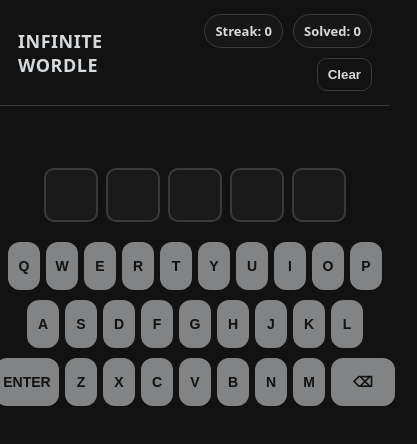
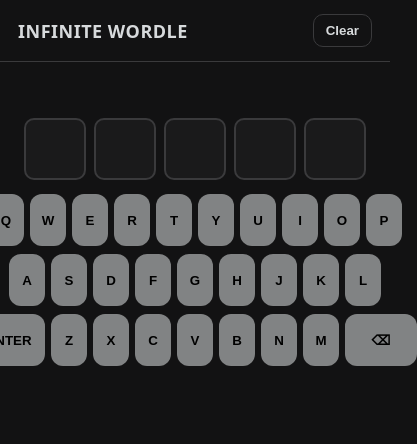
Before and after one commit to chrs-005/infinite-wordle, a plain HTML site: page index.html in a window 390 px wide. Both pictures are taken after a click on the button "Clear". Shown: the whole page, 417 px wide, since content can reach past the window. Drawn offline with Linux system fonts and the light colour scheme.

Commit message:
Update index.html

```diff
--- a/index.html
+++ b/index.html
@@ -19,7 +19,7 @@
       --tile:62px;
       --gap:8px;
       --radius:10px;
-      --font: system-ui, -apple-system, Segoe UI, Roboto, Helvetica, Arial, "Apple Color Emoji","Segoe UI Emoji";
+      --font: system-ui, -apple-system, Segoe UI, Roboto, Helvetica, Arial;
     }
 
     *{box-sizing:border-box}
@@ -39,47 +39,29 @@
       display:flex;
       align-items:center;
       justify-content:space-between;
-      gap:12px;
     }
+
     header h1{
       margin:0;
       font-size:18px;
       letter-spacing:0.5px;
       text-transform:uppercase;
     }
-    .stats{
-      display:flex;
-      gap:10px;
-      align-items:center;
-      font-size:13px;
-      color:var(--muted);
-      flex-wrap:wrap;
-      justify-content:flex-end;
-    }
+
     .btn{
       border:1px solid var(--border);
       background:transparent;
       color:var(--text);
-      padding:8px 10px;
+      padding:8px 12px;
       border-radius:10px;
       cursor:pointer;
-      font-weight:600;
-    }
-    .btn:hover{border-color:#565758}
-    .btn:active{transform:translateY(1px)}
-    .pill{
-      border:1px solid var(--border);
-      padding:7px 10px;
-      border-radius:999px;
-      color:var(--text);
-      background:rgba(255,255,255,0.02);
       font-weight:600;
     }
 
     main{
       width:min(540px, 94vw);
       margin:0 auto;
-      padding:18px 0 16px;
+      padding:18px 0;
       flex:1;
       display:flex;
       flex-direction:column;
@@ -89,39 +71,29 @@
 
     .toast{
       min-height:24px;
-      color:var(--text);
       font-weight:700;
-      letter-spacing:0.2px;
       opacity:0;
-      transform:translateY(-6px);
-      transition:opacity .15s ease, transform .15s ease;
-      text-align:center;
+      transition:.15s;
     }
-    .toast.show{
-      opacity:1;
-      transform:translateY(0);
-    }
+    .toast.show{opacity:1}
 
     .board{
-      width:100%;
       display:flex;
       flex-direction:column;
-      align-items:center;
-      gap:var(--gap);
-      padding:6px 0;
+      gap:8px;
     }
 
     .row{
       display:grid;
-      grid-template-columns:repeat(5, var(--tile));
-      gap:var(--gap);
+      grid-template-columns:repeat(5, 62px);
+      gap:8px;
     }
 
     .tile{
-      width:var(--tile);
-      height:var(--tile);
+      width:62px;
+      height:62px;
       border:2px solid var(--border);
-      border-radius:var(--radius);
+      border-radius:10px;
       display:flex;
       align-items:center;
       justify-content:center;
@@ -129,364 +101,199 @@
       font-weight:800;
       text-transform:uppercase;
       background:var(--panel);
-      user-select:none;
-    }
-    .tile.filled{
-      border-color:#565758;
     }
 
-    .tile.correct{ background:var(--correct); border-color:var(--correct); }
-    .tile.present{ background:var(--present); border-color:var(--present); }
-    .tile.absent{  background:var(--absent);  border-color:var(--absent); }
+    .tile.filled{border-color:#565758}
+    .tile.correct{background:var(--correct);border-color:var(--correct)}
+    .tile.present{background:var(--present);border-color:var(--present)}
+    .tile.absent{background:var(--absent);border-color:var(--absent)}
 
     .keyboard{
-      width:100%;
       display:flex;
       flex-direction:column;
-      gap:10px;
-      user-select:none;
-      padding-bottom:14px;
+      gap:8px;
     }
+
     .kb-row{
       display:flex;
       justify-content:center;
       gap:6px;
-      flex-wrap:nowrap;
     }
+
     .key{
       height:52px;
       min-width:36px;
       padding:0 10px;
-      border:0;
       border-radius:12px;
+      background:#818384;
+      border:none;
+      font-weight:800;
       cursor:pointer;
-      background:#818384;
-      color:#111;
-      font-weight:800;
       text-transform:uppercase;
-      font-size:14px;
-      display:flex;
-      align-items:center;
-      justify-content:center;
-    }
-    .key.wide{min-width:72px}
-    .key:active{transform:translateY(1px)}
-    .key.correct{ background:var(--correct); color:#0e0e0e; }
-    .key.present{ background:var(--present); color:#0e0e0e; }
-    .key.absent{  background:var(--absent);  color:#d7dadc; }
-
-    .footer{
-      width:100%;
-      color:var(--muted);
-      font-size:12px;
-      text-align:center;
-      padding:0 12px 18px;
-      line-height:1.4;
     }
 
-    @media (max-width:420px){
-      :root{ --tile:54px; }
-      .tile{ font-size:28px; }
-      .key{ height:48px; min-width:32px; padding:0 8px; }
-      .key.wide{ min-width:64px; }
-    }
+    .key.wide{min-width:72px}
+    .key.correct{background:var(--correct)}
+    .key.present{background:var(--present)}
+    .key.absent{background:var(--absent);color:#d7dadc}
   </style>
 </head>
 
 <body>
 <header>
   <h1>Infinite Wordle</h1>
-    <div class="stats">
-      <span class="pill" id="streak">Streak: 0</span>
-      <span class="pill" id="solved">Solved: 0</span>
-      <button class="btn" id="clearBtn" title="Clear the board for the current word">Clear</button>
-    </div>
+  <button class="btn" id="clearBtn">Clear</button>
 </header>
 
 <main>
-    <div class="toast" id="toast"> </div>
-    <div class="board" id="board" aria-label="Game board"></div>
-
-    <div class="keyboard" id="keyboard" aria-label="On-screen keyboard"></div>
-
-    <div class="footer"></div>
+  <div class="toast" id="toast"></div>
+  <div class="board" id="board"></div>
+  <div class="keyboard" id="keyboard"></div>
 </main>
 
 <script>
 (() => {
+
   // ============================================================
-  // EDIT YOUR HIDDEN WORD HERE (must be exactly 5 letters a-z):
+  // EDIT YOUR HIDDEN WORD HERE (exactly 5 letters, a–z)
   // ============================================================
-  const SECRET_WORD = "apple"; // <-- change this
+  const SECRET_WORD = "apple"; // <-- CHANGE THIS
   // ============================================================
 
-  function normalizeSecret(s) {
-    return String(s || "")
-      .trim()
-      .toLowerCase()
-      .replace(/[^a-z]/g, "");
-  }
+  const answer = SECRET_WORD.toLowerCase();
 
-  const answerRaw = normalizeSecret(SECRET_WORD);
-
-  if (answerRaw.length !== 5) {
-    // Fail loudly in console if you didn't set a proper 5-letter secret.
-    console.error("SECRET_WORD must be exactly 5 letters (a-z). Current:", SECRET_WORD);
-  }
-
-  const boardEl = document.getElementById("board");
-  const kbEl = document.getElementById("keyboard");
-  const toastEl = document.getElementById("toast");
-  const streakEl = document.getElementById("streak");
-  const solvedEl = document.getElementById("solved");
+  const board = document.getElementById("board");
+  const keyboard = document.getElementById("keyboard");
+  const toast = document.getElementById("toast");
   const clearBtn = document.getElementById("clearBtn");
 
-  const KEY_ROWS = [
+  const KEYS = [
     ["q","w","e","r","t","y","u","i","o","p"],
     ["a","s","d","f","g","h","j","k","l"],
     ["enter","z","x","c","v","b","n","m","back"]
   ];
 
   const state = {
-    answer: answerRaw,    // never shown until solved
-    rows: [],             // { letters: [..5], result: [..5] }
-    current: [],          // letters typed for current row
-    keyStatus: new Map(), // letter -> "correct"|"present"|"absent"
-    streak: 0,
-    solved: 0,
+    rows: [],
+    current: [],
+    keyStatus: new Map(),
     gameOver: false
   };
 
-  // --- UI helpers ---
-  function showToast(msg) {
-    toastEl.textContent = msg;
-    toastEl.classList.add("show");
-    clearTimeout(showToast._t);
-    showToast._t = setTimeout(() => toastEl.classList.remove("show"), 1200);
+  function showToast(msg){
+    toast.textContent = msg;
+    toast.classList.add("show");
+    setTimeout(()=>toast.classList.remove("show"),1200);
   }
 
-  function save() {
-    // Do NOT store the secret in localStorage (so someone can’t trivially read it there).
-    // This means reloading the page resets progress unless you keep the page open.
-    localStorage.setItem("infiniteWordleProgress", JSON.stringify({
-      rows: state.rows,
-      current: state.current,
-      keyStatus: [...state.keyStatus.entries()],
-      streak: state.streak,
-      solved: state.solved,
-      gameOver: state.gameOver
-    }));
-  }
-
-  function load() {
-    try{
-      const raw = localStorage.getItem("infiniteWordleProgress");
-      if(!raw) return;
-      const d = JSON.parse(raw);
-      state.rows = Array.isArray(d.rows) ? d.rows : [];
-      state.current = Array.isArray(d.current) ? d.current : [];
-      state.keyStatus = new Map(Array.isArray(d.keyStatus) ? d.keyStatus : []);
-      state.streak = Number.isFinite(d.streak) ? d.streak : 0;
-      state.solved = Number.isFinite(d.solved) ? d.solved : 0;
-      state.gameOver = !!d.gameOver;
-    } catch(e){ /* ignore */ }
-  }
-
-  function clearForSameWord() {
-    state.rows = [];
-    state.current = [];
-    state.keyStatus = new Map();
-    state.gameOver = false;
-    renderAll();
-    save();
-  }
-
-  function setStatText() {
-    streakEl.textContent = `Streak: ${state.streak}`;
-    solvedEl.textContent = `Solved: ${state.solved}`;
-  }
-
-  // --- Core Wordle scoring (handles duplicates correctly) ---
-  // returns array of "correct"|"present"|"absent"
-  function scoreGuess(guess, answer) {
+  function score(guess){
     const res = Array(5).fill("absent");
     const a = answer.split("");
     const g = guess.split("");
 
-    // First pass: correct positions
-    for (let i = 0; i < 5; i++) {
-      if (g[i] === a[i]) {
-        res[i] = "correct";
-        a[i] = null; // consume
-        g[i] = null;
+    for(let i=0;i<5;i++){
+      if(g[i]===a[i]){
+        res[i]="correct";
+        a[i]=g[i]=null;
       }
     }
-    // Second pass: present elsewhere
-    for (let i = 0; i < 5; i++) {
-      if (g[i] == null) continue;
-      const idx = a.indexOf(g[i]);
-      if (idx !== -1) {
-        res[i] = "present";
-        a[idx] = null; // consume
+    for(let i=0;i<5;i++){
+      if(g[i] && a.includes(g[i])){
+        res[i]="present";
+        a[a.indexOf(g[i])] = null;
       }
     }
     return res;
   }
 
-  function mergeKeyStatus(letter, status) {
-    const prev = state.keyStatus.get(letter);
-    // correct > present > absent
-    const rank = s => (s === "correct" ? 3 : s === "present" ? 2 : s === "absent" ? 1 : 0);
-    if (!prev || rank(status) > rank(prev)) state.keyStatus.set(letter, status);
+  function submit(){
+    if(state.current.length<5 || state.gameOver) return;
+
+    const guess = state.current.join("");
+    const result = score(guess);
+
+    state.rows.push({letters:[...state.current],result});
+    state.current=[];
+
+    result.forEach((r,i)=>{
+      const l=guess[i];
+      const prev=state.keyStatus.get(l);
+      if(!prev || r==="correct" || (r==="present" && prev==="absent"))
+        state.keyStatus.set(l,r);
+    });
+
+    if(result.every(r=>r==="correct")){
+      state.gameOver=true;
+      showToast("Correct!");
     }
 
-  function submit() {
-    if (state.gameOver) return;
-
-    if (state.current.length < 5) {
-      showToast("Not enough letters.");
-      return;
+    render();
   }
 
-    // Accept ANY 5-letter guess (a-z), no dictionary.
-    const guess = state.current.join("").toLowerCase();
-    if (!/^[a-z]{5}$/.test(guess)) {
-      showToast("Only letters A–Z.");
-      return;
+  function render(){
+    board.innerHTML="";
+    state.rows.forEach(r=>{
+      const row=document.createElement("div");
+      row.className="row";
+      r.letters.forEach((l,i)=>{
+        const t=document.createElement("div");
+        t.className="tile "+r.result[i];
+        t.textContent=l;
+        row.appendChild(t);
+      });
+      board.appendChild(row);
+    });
+
+    if(!state.gameOver){
+      const row=document.createElement("div");
+      row.className="row";
+      for(let i=0;i<5;i++){
+        const t=document.createElement("div");
+        t.className="tile"+(state.current[i]?" filled":"");
+        t.textContent=state.current[i]||"";
+        row.appendChild(t);
+      }
+      board.appendChild(row);
     }
 
-    const result = scoreGuess(guess, state.answer);
-
-    state.rows.push({ letters: [...state.current], result });
-
-    for (let i = 0; i < 5; i++) mergeKeyStatus(state.current[i].toLowerCase(), result[i]);
-
-    state.current = [];
-
-    const solved = result.every(x => x === "correct");
-    if (solved) {
-      state.solved += 1;
-      state.streak += 1;
-      state.gameOver = true;
-
-      renderAll();
-      save();
-
-      // Reveal ONLY after they solve it.
-      showToast(`Correct: ${state.answer.toUpperCase()}`);
-      return;
+    keyboard.innerHTML="";
+    KEYS.forEach(r=>{
+      const row=document.createElement("div");
+      row.className="kb-row";
+      r.forEach(k=>{
+        const b=document.createElement("button");
+        b.className="key"+(k.length>1?" wide":"");
+        b.textContent=k==="back"?"⌫":k;
+        if(state.keyStatus.get(k)) b.classList.add(state.keyStatus.get(k));
+        b.onclick=()=>{
+          if(k==="enter") submit();
+          else if(k==="back") state.current.pop();
+          else if(state.current.length<5) state.current.push(k);
+          render();
+        };
+        row.appendChild(b);
+      });
+      keyboard.appendChild(row);
+    });
   }
 
-    renderAll();
-    save();
-  }
+  clearBtn.onclick=()=>{
+    state.rows=[];
+    state.current=[];
+    state.keyStatus.clear();
+    state.gameOver=false;
+    render();
+  };
 
-  function addLetter(ch) {
-    if (state.gameOver) return;
-    if (state.current.length >= 5) return;
-    if (!/^[a-z]$/i.test(ch)) return;
-    state.current.push(ch.toLowerCase());
-    renderAll();
-    save();
-  }
-
-  function backspace() {
-    if (state.gameOver) return;
-    if (state.current.length === 0) return;
-    state.current.pop();
-    renderAll();
-    save();
-  }
-
-  // --- Rendering ---
-  function renderBoard() {
-    boardEl.innerHTML = "";
-
-    for (const r of state.rows) {
-      const row = document.createElement("div");
-      row.className = "row";
-      for (let i = 0; i < 5; i++) {
-        const t = document.createElement("div");
-        t.className = `tile ${r.result[i]}`;
-        t.textContent = r.letters[i] || "";
-        row.appendChild(t);
-      }
-      boardEl.appendChild(row);
-    }
-
-    if (!state.gameOver) {
-      const curRow = document.createElement("div");
-      curRow.className = "row";
-      for (let i = 0; i < 5; i++) {
-        const t = document.createElement("div");
-        const letter = state.current[i] || "";
-        t.className = "tile" + (letter ? " filled" : "");
-        t.textContent = letter;
-        curRow.appendChild(t);
-      }
-      boardEl.appendChild(curRow);
-    }
-  }
-
-  function renderKeyboard() {
-    kbEl.innerHTML = "";
-
-    for (const rowKeys of KEY_ROWS) {
-      const r = document.createElement("div");
-      r.className = "kb-row";
-
-      for (const k of rowKeys) {
-        const b = document.createElement("button");
-        b.className = "key";
-        b.type = "button";
-
-        if (k === "enter") {
-          b.textContent = "Enter";
-          b.classList.add("wide");
-          b.addEventListener("click", submit);
-        } else if (k === "back") {
-          b.textContent = "⌫";
-          b.classList.add("wide");
-          b.addEventListener("click", backspace);
-        } else {
-          b.textContent = k;
-          const st = state.keyStatus.get(k);
-          if (st) b.classList.add(st);
-          b.addEventListener("click", () => addLetter(k));
-        }
-
-        r.appendChild(b);
-      }
-      kbEl.appendChild(r);
-    }
-  }
-
-  function renderAll() {
-    setStatText();
-    renderBoard();
-    renderKeyboard();
-  }
-
-  // --- Input handling ---
-  function onKeyDown(e) {
-    if (e.ctrlKey || e.metaKey || e.altKey) return;
-
-    const key = e.key.toLowerCase();
-    if (key === "enter") return submit();
-    if (key === "backspace") return backspace();
-    if (/^[a-z]$/.test(key)) return addLetter(key);
-  }
-
-  // --- Buttons ---
-  clearBtn.addEventListener("click", () => {
-    clearForSameWord();
-    showToast("Cleared.");
+  document.addEventListener("keydown",e=>{
+    if(e.key==="Enter") submit();
+    else if(e.key==="Backspace") state.current.pop();
+    else if(/^[a-z]$/i.test(e.key) && state.current.length<5)
+      state.current.push(e.key.toLowerCase());
+    render();
   });
 
-  // --- Boot ---
-  load();
-  document.addEventListener("keydown", onKeyDown);
-  renderAll();
+  render();
 })();
 </script>
 </body>
```
Lines whose indentation alone changed are shown as unchanged.
